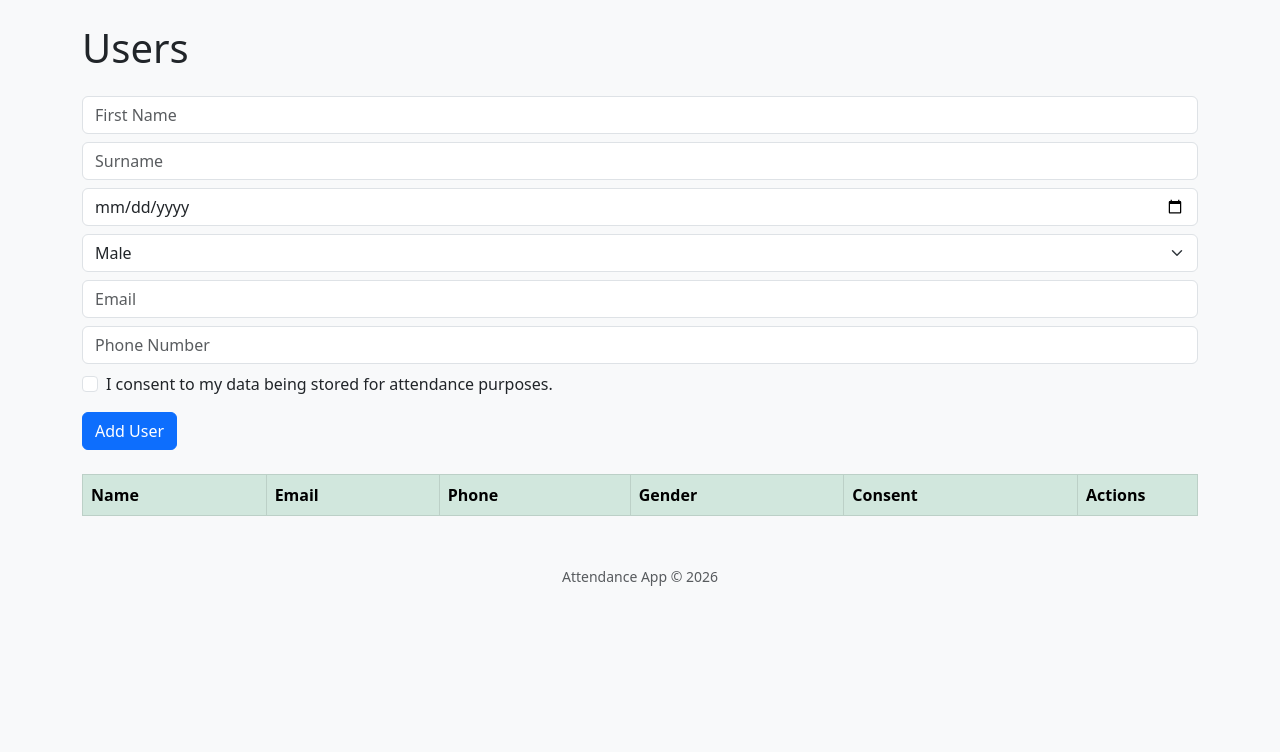
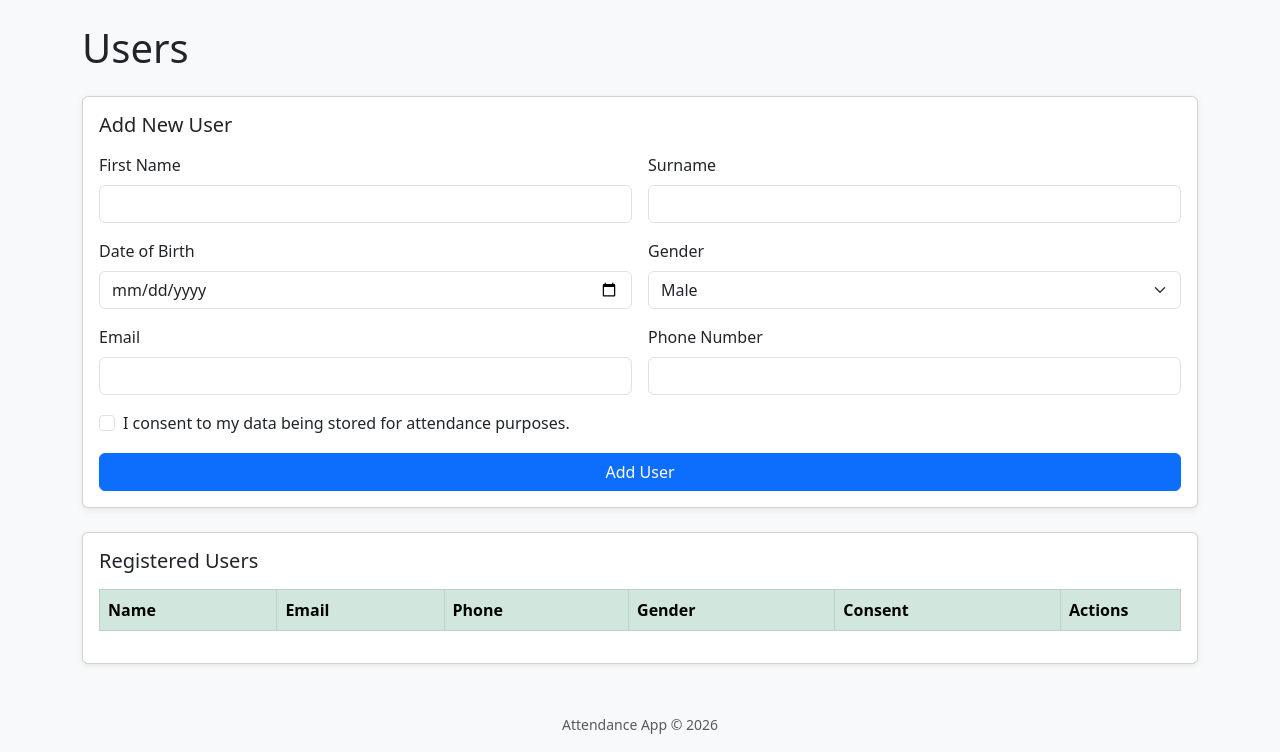
Before and after one commit to jadonuadiale-maker/attendance-app, a Flask app: page /users in a window 1280 px wide. Shown: the part 56-808 px from the top of the page. Before the commit the page ends 642 px from the top, so only its background shows below. Run offline with Flask 3, Linux system fonts and the light colour scheme; the visitor is signed in with stand-in values (Sample User, id 1); lists and menus that the app fills with data are empty.

Commit message:
Refined dashboard.html, users.html, and classes.html, integrating card layouts, and table responsiveness across various device types.

```diff
--- a/static/css/custom.css
+++ b/static/css/custom.css
@@ -28,3 +28,128 @@
 .section {
     margin-bottom: 2rem;
 }
+/* --- Dashboard refinement layer --- */
+
+/* Card spacing + subtle border for hierarchy */
+.dashboard-card {
+    border-left: 4px solid #198754; /* soft green accent */
+}
+
+/* Header spacing */
+.dashboard-card-header h5 {
+    font-size: 1.1rem;
+}
+
+/* Metric boxes: consistent spacing + alignment */
+.metric-box {
+    background: #f8f9fa;
+    border-radius: 6px;
+    padding: 0.75rem;
+    text-align: center;
+}
+
+.metric-label {
+    display: block;
+    font-size: 0.85rem;
+    color: #6c757d;
+}
+
+.metric-value {
+    display: block;
+    font-size: 1.25rem;
+    margin-top: 0.25rem;
+}
+
+/* Action buttons spacing */
+.dashboard-actions .btn {
+    min-width: 140px;
+}
+
+/* --- Responsive adjustments --- */
+
+/* Tablet refinements */
+@media (max-width: 992px) {
+    .dashboard-card {
+        padding: 1.25rem;
+    }
+    .metric-value {
+        font-size: 1.15rem;
+    }
+}
+
+/* Mobile refinements */
+@media (max-width: 576px) {
+    .dashboard-card {
+        padding: 1rem;
+    }
+    .metric-box {
+        padding: 0.6rem;
+    }
+    .metric-value {
+        font-size: 1.1rem;
+    }
+    .dashboard-actions .btn {
+        width: 100%; /* full-width buttons on mobile */
+    }
+}
+/* --- Users Page Refinement --- */
+
+/* Card spacing rhythm */
+.users-table td, .users-table th {
+    vertical-align: middle;
+}
+
+/* Improve tap targets on mobile */
+@media (max-width: 576px) {
+    .users-table td {
+        font-size: 0.9rem;
+        padding: 0.5rem;
+    }
+    .users-table th {
+        font-size: 0.9rem;
+    }
+    .users-table button {
+        padding: 0.4rem 0.6rem;
+    }
+}
+
+/* Tablet refinements */
+@media (max-width: 992px) {
+    .users-table td, .users-table th {
+        font-size: 0.95rem;
+    }
+}
+/* --- Classes Page Refinement --- */
+
+/* Improve table spacing rhythm */
+.classes-table td, .classes-table th {
+    vertical-align: middle;
+}
+
+/* Mobile tap targets + readability */
+@media (max-width: 576px) {
+    .classes-table td {
+        font-size: 0.9rem;
+        padding: 0.5rem;
+    }
+    .classes-table th {
+        font-size: 0.9rem;
+    }
+    .classes-table button {
+        padding: 0.4rem 0.6rem;
+    }
+}
+
+/* Tablet refinements */
+@media (max-width: 992px) {
+    .classes-table td, .classes-table th {
+        font-size: 0.95rem;
+    }
+}
+
+/* Fix unnecessary horizontal scroll on desktop */
+@media (min-width: 992px) {
+    .table-responsive {
+        overflow-x: visible;
+    }
+}
--- a/templates/base.html
+++ b/templates/base.html
@@ -21,6 +21,7 @@
     <!-- Optional page-specific head content -->
     {% block head %}{% endblock %}
 </head>
+<script src="http://127.0.0.1:35729/livereload.js"></script>
 <body class="bg-light">
 
     <!-- Global Navbar -->
--- a/templates/users.html
+++ b/templates/users.html
@@ -1,39 +1,67 @@
 {% extends "base.html" %}
-
 {% block title %}Users{% endblock %}
 
 {% block content %}
-<!-- Page heading -->
 <h1 class="mb-4">Users</h1>
 
-<!-- Admin add user form -->
-<form action="{{ url_for('users.admin_submit_user') }}" method="POST" class="mb-4">
+<!-- Add User Card (improves hierarchy + mobile readability) -->
+<div class="card mb-4 p-3">
+    <h5 class="mb-3">Add New User</h5>
 
-    <input name="first_name" class="form-control mb-2" placeholder="First Name" required>
-    <input name="surname" class="form-control mb-2" placeholder="Surname" required>
-    <input name="date_of_birth" type="date" class="form-control mb-2">
+    <!-- NOTE: Mobile browsers do not show placeholders for type="date" -->
+    <!-- So we add labels for clarity on iPad/phone -->
+    <form action="{{ url_for('users.admin_submit_user') }}" method="POST">
 
-    <select name="gender" class="form-select mb-2">
+        <div class="row g-3">
+            <div class="col-md-6">
+                <label class="form-label">First Name</label>
+                <input name="first_name" class="form-control" required>
+            </div>
+
+            <div class="col-md-6">
+                <label class="form-label">Surname</label>
+                <input name="surname" class="form-control" required>
+            </div>
+
+            <div class="col-md-6">
+                <label class="form-label">Date of Birth</label>
+                <input name="date_of_birth" type="date" class="form-control">
+            </div>
+
+            <div class="col-md-6">
+                <label class="form-label">Gender</label>
+                <select name="gender" class="form-select">
                     <option value="Male">Male</option>
                     <option value="Female">Female</option>
                 </select>
+            </div>
 
-    <input name="email" type="email" class="form-control mb-2" placeholder="Email">
+            <div class="col-md-6">
+                <label class="form-label">Email</label>
+                <input name="email" type="email" class="form-control">
+            </div>
 
-    <input name="phone_number" class="form-control mb-2" placeholder="Phone Number">
+            <div class="col-md-6">
+                <label class="form-label">Phone Number</label>
+                <input name="phone_number" class="form-control">
+            </div>
+        </div>
 
-    <div class="form-check mb-3">
+        <div class="form-check mt-3">
             <input class="form-check-input" type="checkbox" name="consent_given" required>
             <label class="form-check-label">I consent to my data being stored for attendance purposes.</label>
         </div>
 
-    <button class="btn btn-primary">Add User</button>
+        <button class="btn btn-primary mt-3 w-100">Add User</button>
     </form>
+</div>
 
+<!-- Users Table -->
+<div class="card p-3">
+    <h5 class="mb-3">Registered Users</h5>
 
-
- <!-- Users table -->
-  <table class="table table-striped table-bordered">
+    <div class="table-responsive">
+        <table class="table table-striped table-bordered users-table">
             <thead class="table-success">
                 <tr>
                     <th>Name</th>
@@ -46,19 +74,17 @@
             </thead>
 
             <tbody>
-        <!-- Loop through all users -->
                 {% for user in users %}
                 <tr>
-            <td> {{ user.full_name }} </td>
-            <td> {{ user.email }} </td>
-            <td> {{ user.phone_number }} </td>
-            <td> {{ user.gender }} </td>
-            <td> {{ "Yes" if user.consent_given else "No" }} </td>
+                    <td>{{ user.full_name }}</td>
+                    <td>{{ user.email }}</td>
+                    <td>{{ user.phone_number }}</td>
+                    <td>{{ user.gender }}</td>
+                    <td>{{ "Yes" if user.consent_given else "No" }}</td>
                     <td>
-                <!-- Delete user form -->
                         {% if session.role == "admin" %}
                         <form action="{{ url_for('delete_user', id=user.id) }}" method="POST">
-                    <button class="btn btn-danger btn-sm"
+                            <button class="btn btn-danger btn-sm w-100"
                                     onclick="return confirm('Delete this user?');">
                                 Delete
                             </button>
@@ -69,4 +95,7 @@
                 {% endfor %}
             </tbody>
         </table>
+    </div>
+</div>
+
 {% endblock %}
```
Also changed, not shown: run_dev.py (added, +12 -0 lines), templates/classes.html (+25 -12 lines), templates/dashboard.html (+49 -13 lines). Lines whose indentation alone changed are shown as unchanged.
